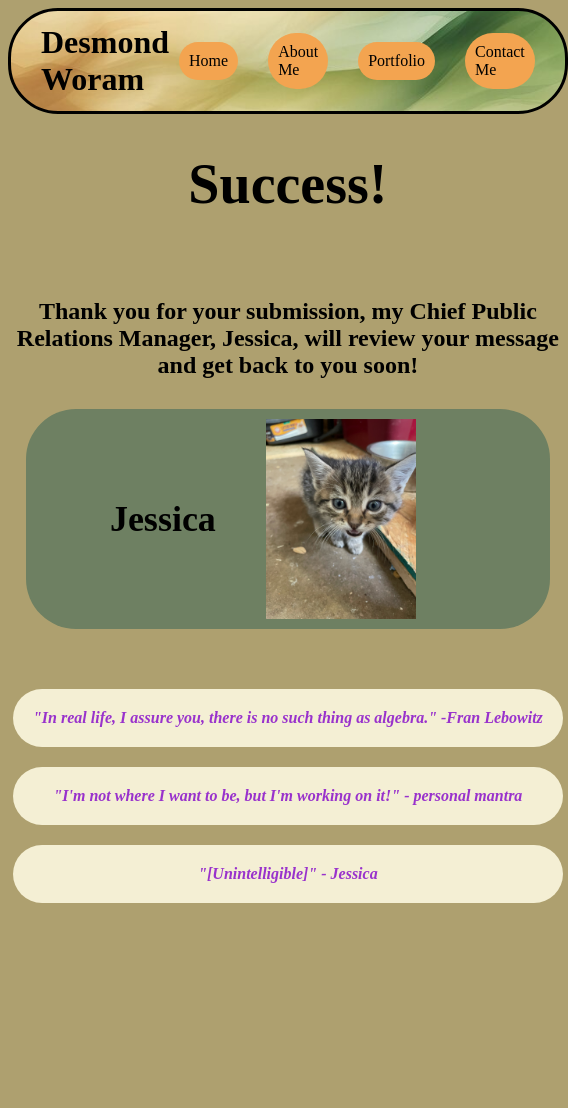
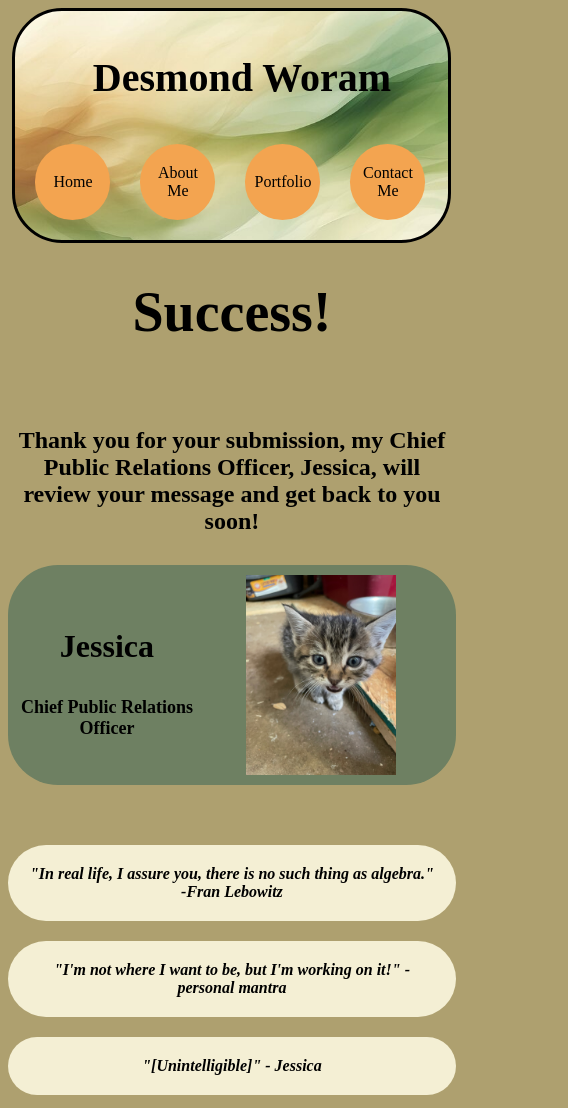
Before and after one commit to Daworam/career-simulation-part-2, a plain HTML site: page success.html in a window 390 px wide. Shown: the whole page, 568 px wide, since content can reach past the window. Before the commit the page ends 984 px from the top, so only its background shows below. Drawn offline with Linux system fonts and the light colour scheme.

Commit message:
Finalized styling for all pages, worked through media query

```diff
--- a/style.css
+++ b/style.css
@@ -2,42 +2,28 @@ body {
   background-color: #aea06f;
 }
 
-header {
+nav {
+  display:flex;
+  justify-content: space-between;
+  align-content: center;
+  flex-wrap: nowrap;
+  padding: 10px;
   background-image: url(./Images/bg2.jpg);
   background-position: center;
   background-repeat: no-repeat;
   background-size: cover;
-  height: 100px;
-  display: flex;
-  align-items: center;
   border-style: solid;
   border-radius: 50px;
+  margin-left: 1%;
+  margin-right: 1%;
 }
 
 #nav-links {
   display: flex;
   flex-direction: row;
   flex-wrap: nowrap;
-  justify-content: flex-end;
+  justify-content: space-around;
   align-items: center;
-}
-
-nav > h1 {
-  margin-left: 20px;
-  font-size: xx-large;
-  display: flex;
-}
-
-nav > h1:hover {
-  font-size: 30pt;
-  transition: 3s;
-}
-
-.divider {
-  border-top:5px solid black;
-  border-radius: 50px;
-  margin-top: 10px;
-  margin-bottom: 10px;
 }
 
 .button {
@@ -46,7 +32,6 @@ nav > h1:hover {
   padding: 10px;
   border-radius: 50px;
   margin-right: 20px;
-  align-items: center;
 }
 
 .button:hover {
@@ -64,12 +49,21 @@ nav > h1:hover {
   transition: 2s;
 }
 
-nav {
-  display:flex;
-  justify-content: space-between;
-  flex-wrap: nowrap;
-  flex-grow: 1;
-  padding: 10px;
+nav > h1 {
+  margin-left: 20px;
+  font-size: xx-large;
+}
+
+nav > h1:hover {
+  font-size: 30pt;
+  transition: 3s;
+}
+
+.divider {
+  border-top:5px solid black;
+  border-radius: 50px;
+  margin-top: 10px;
+  margin-bottom: 10px;
 }
 
 .content-box {
@@ -205,7 +199,28 @@ nav {
     flex-direction: column;
   }
 
-  p {
-    color:darkorchid;
+  nav {
+    display: flex;
+    flex-direction: column;
+    align-content: center;
+    justify-content: center;
+    text-align: center;
+  }
+
+  .button {
+    display: flex;
+    align-items: center;
+    text-align: center;
+    justify-content: center;
+    min-height: 55.344px;
+    min-width: 55px;
+  }
+
+  main > h1 {
+    text-align: center;
+  }
+
+  nav > h1 {
+    font-size: 2.5em;
   }
 }
--- a/success-styles.css
+++ b/success-styles.css
@@ -10,11 +10,10 @@ main  {
   justify-content: center;
   align-items: center;
   padding: 10px;
-  font-size: x-large;
   min-width: 90%;
 }
 
-#success-heading > img {
+#jessica {
   height: 200px;
   length: 200px;
   margin-left: 50px;
@@ -55,3 +54,11 @@ h2 {
 #success-headline {
   font-size: 3.5em;
 }
+
+section > h1 {
+  font-size: xx-large;
+}
+
+section > h2 {
+  font-size: large;
+}
--- a/success.html
+++ b/success.html
@@ -1,6 +1,7 @@
 <html>
   <head>
     <title>Successfully Submitted</title>
+    <meta name="viewport" content="width=device-width, initial-scale=1.0">
     <link rel="stylesheet" href="./style.css" />
     <link rel="stylesheet" href="./success-styles.css" />
   </head>
@@ -35,11 +36,19 @@
 
       <div class="divider"></div>
 
-      <h2>Thank you for your submission, my Chief Public Relations Manager, Jessica, will review your message and get back to you soon!</h2>
+      <h2>Thank you for your submission, my Chief Public Relations Officer, Jessica, will review your message and get back to you soon!</h2>
 
       <section id="success-heading" class="content-header">
-        <h1>Jessica</h1>
-        <img src="./Images/Jessica.jpg" />
+
+        <section>
+          <h1>Jessica</h1>
+          <h2>Chief Public Relations Officer</h2>
+        </section>
+
+        <section>
+          <img src="./Images/Jessica.jpg" id="jessica"/>
+        </section>
+
       </section>
 
       <section id="quote-container">
```
Also changed, not shown: about.html (+1 -0 lines), contact.html (+1 -0 lines), portfolio.html (+1 -0 lines).
